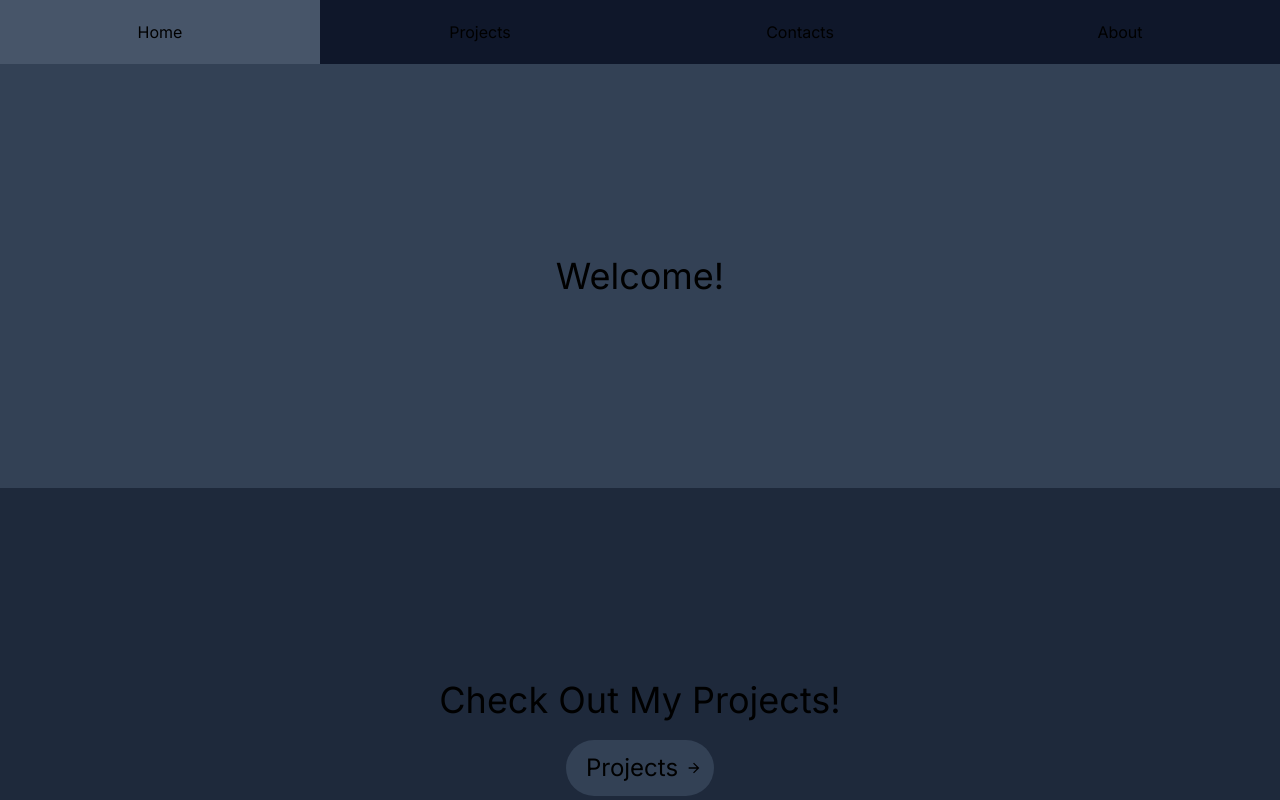
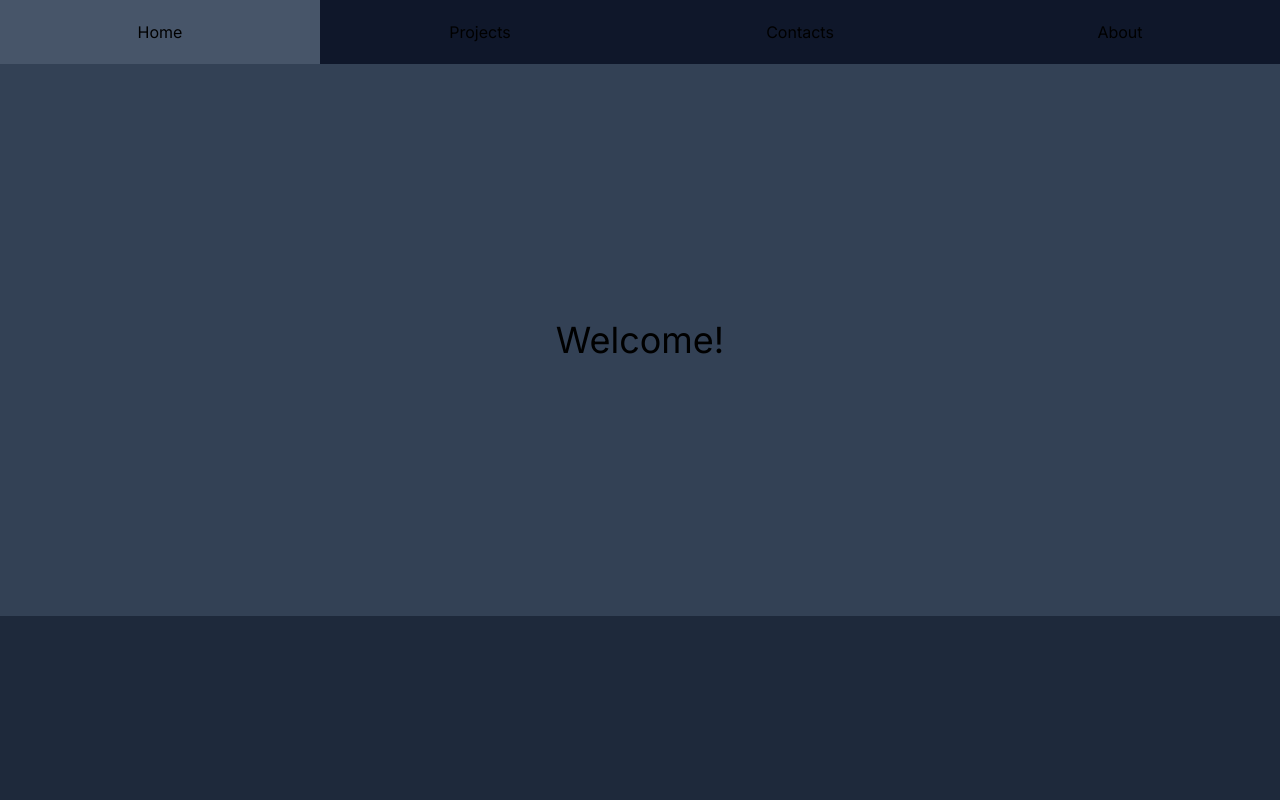
Before and after one commit to Simon7896/personal-website, a Next.js app: page / in a window 1280 px wide. Shown: the top 800 px of the page. Built offline with nearby package versions, Linux system fonts and the light colour scheme.

Commit message:
Changed vertical padding on banner

```diff
--- a/src/app/page.tsx
+++ b/src/app/page.tsx
@@ -9,7 +9,7 @@ type SectionProps = {
 
 const SectionBox = ({ bgcolor, children }: SectionProps) => {
   return (
-    <div className={"grow basis-1/2 w-full py-48 self-center flex flex-col justify-center " + bgcolor}>
+    <div className={"grow w-full py-64 self-center flex flex-col justify-center " + bgcolor}>
         { children }
     </div>
   )
```
